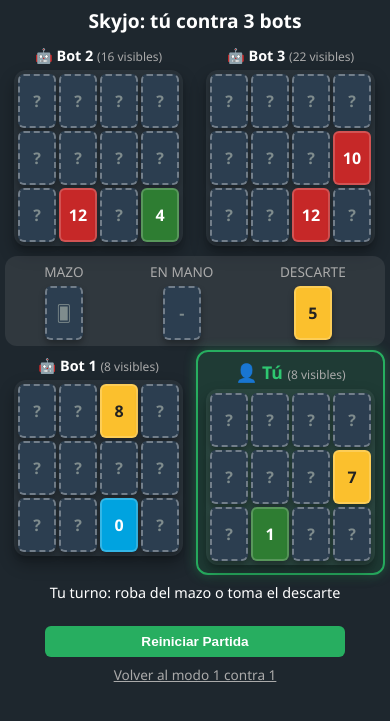
After one commit to JimenezPena/SkyjoBot, a Flask app: page /cuatro in a window 390 px wide. The commit adds this page. Shown: the top 721 px of the page. Run offline with Flask 3, Linux system fonts and the light colour scheme; some libraries are stand-ins or nearby versions.

Commit message:
Modo 4 jugadores en la web: humano contra 3 heurísticos

```diff
--- /dev/null
+++ b/templates/cuatro.html
@@ -0,0 +1,495 @@
+<!DOCTYPE html>
+<html lang="es">
+<head>
+    <meta charset="UTF-8">
+    <meta name="viewport" content="width=device-width, initial-scale=1.0">
+    <title>Skyjo 4 jugadores</title>
+    <style>
+        :root {
+            --bg-color: #1e272e;
+            --card-neg: #1b365d;   /* -2, -1: Azul Oscuro */
+            --card-zero: #00a3e0;  /* 0: Cyan */
+            --card-low: #2e7d32;   /* 1-4: Verde */
+            --card-mid: #fbc02d;   /* 5-8: Amarillo */
+            --card-high: #c62828;  /* 9-12: Rojo */
+            --card-back: #2c3e50;  /* Carta Oculta */
+        }
+
+        body {
+            font-family: 'Segoe UI', Tahoma, Geneva, Verdana, sans-serif;
+            background-color: var(--bg-color);
+            color: white;
+            display: flex;
+            flex-direction: column;
+            align-items: center;
+            margin: 0;
+            padding: 15px;
+        }
+
+        h1 { margin: 5px 0 15px 0; font-size: 1.8rem; }
+
+	.game-container {
+	    display: flex;
+	    flex-direction: column;
+	    align-items: center;
+	    gap: 20px;
+	    width: 100%;
+	    max-width: 760px;
+	}
+
+        /* TABLEROS */
+        .board {
+            display: grid;
+            grid-template-columns: repeat(4, 1fr);
+            gap: 10px;
+            background: rgba(255, 255, 255, 0.05);
+            padding: 12px;
+            border-radius: 12px;
+            box-shadow: 0 8px 16px rgba(0,0,0,0.3);
+        }
+
+	.boards-row {
+	    display: flex;
+	    justify-content: center;
+	    align-items: flex-start;
+	    gap: 20px;
+	    width: 100%;
+	    flex-wrap: wrap;   /* en pantallas estrechas se apilan */
+	}
+
+	.board-wrapper {
+	    display: flex;
+	    flex-direction: column;
+	    align-items: center;
+	}
+
+        .player-label {
+            font-weight: bold;
+            font-size: 1.1rem;
+            margin-bottom: 5px;
+        }
+
+        /* CARTAS */
+        .card {
+            width: 65px;
+            height: 95px;
+            border-radius: 8px;
+            display: flex;
+            justify-content: center;
+            align-items: center;
+            font-size: 1.8rem;
+            font-weight: bold;
+            box-shadow: 0 4px 6px rgba(0,0,0,0.3);
+            border: 2px solid #ffffff33;
+            cursor: pointer;
+            user-select: none;
+            transition: transform 0.1s ease, border-color 0.2s ease;
+        }
+
+        .card:hover { transform: scale(1.05); }
+
+        /* Colores Skyjo */
+        .card-neg { background-color: var(--card-neg); color: #fff; }
+        .card-zero { background-color: var(--card-zero); color: #fff; }
+        .card-low { background-color: var(--card-low); color: #fff; }
+        .card-mid { background-color: var(--card-mid); color: #222; }
+        .card-high { background-color: var(--card-high); color: #fff; }
+        .card-hidden {
+            background-color: var(--card-back);
+            color: #7f8c8d;
+            border: 2px dashed #ffffff55;
+        }
+        .card-removed { visibility: hidden; }
+
+        /* Transición suave para el cambio de turno */
+	.board-wrapper {
+	    padding: 8px;
+	    border-radius: 12px;
+	    transition: all 0.3s ease;
+	    border: 2px solid transparent;
+	}
+
+	/* Estilo para el jugador en turno */
+	.board-wrapper.active-turn {
+	    background-color: rgba(39, 174, 96, 0.15); /* Fondo verde tenue */
+	    border-color: #27ae60;                      /* Borde verde brillante */
+	    box-shadow: 0 0 12px rgba(39, 174, 96, 0.4);
+	}
+
+	.board-wrapper.active-turn .player-label {
+	    color: #2ec771;
+	    font-weight: bold;
+	}
+
+        /* ZONA CENTRAL (MAZOS Y ACCIONES) */
+        .middle-zone {
+            display: flex;
+            justify-content: space-around;
+            align-items: center;
+            width: 100%;
+            background: rgba(255, 255, 255, 0.08);
+            padding: 15px;
+            border-radius: 12px;
+        }
+
+	.hand-wrapper {
+	    display: flex;
+	    align-items: flex-end;
+	    gap: 8px;
+	}
+
+	.btn-discard-slot {
+	    width: 80px;
+	    height: 100px;
+	    background-color: #c62828;
+	    color: white;
+	    border: 2px solid #ffffff99;
+	    border-radius: 8px;
+	    cursor: pointer;
+	    display: flex;
+	    flex-direction: column;
+	    align-items: center;
+	    justify-content: center;
+	    font-size: 1.8rem;
+	    padding: 0;
+	    box-shadow: 0 4px 6px rgba(0, 0, 0, 0.3);
+	    transition: transform 0.1s ease, background-color 0.2s ease;
+	}
+
+	.btn-discard-slot span {
+	    font-size: 0.65rem;
+	    font-weight: bold;
+	    text-transform: uppercase;
+	    margin-top: 2px;
+	}
+
+	.btn-discard-slot:hover {
+	    background-color: #e53935;
+	    transform: scale(1.05);
+	}
+
+	@keyframes shake {
+	    0%, 100% { transform: translateX(0); }
+	    20%, 60% { transform: translateX(-10px); }
+	    40%, 80% { transform: translateX(10px); }
+	}
+
+	.defeat-effect {
+	    animation: shake 0.5s ease-in-out;
+	}
+
+	/* Ajuste específico para móviles dentro de tu media query @media (max-width: 600px) */
+	@media (max-width: 600px) {
+	    .btn-discard-slot {
+		width: 44px;
+		height: 66px;
+		font-size: 1.1rem;
+		border-radius: 5px;
+	    }
+
+	    .btn-discard-slot span {
+		font-size: 0.5rem;
+	    }
+	}
+
+        .deck-container {
+            display: flex;
+            flex-direction: column;
+            align-items: center;
+            gap: 5px;
+        }
+
+        .deck-title { font-size: 0.85rem; color: #aaa; text-transform: uppercase; }
+
+        /* PANEL DE ACCIONES / MENSAJES */
+        .status-panel {
+            text-align: center;
+            font-size: 1.1rem;
+            min-height: 40px;
+        }
+
+        .btn-action {
+            background-color: #27ae60;
+            color: white;
+            border: none;
+            padding: 10px 20px;
+            font-size: 1rem;
+            border-radius: 6px;
+            cursor: pointer;
+            font-weight: bold;
+            margin-top: 10px;
+        }
+
+        .btn-action:hover { background-color: #2ec771; }
+        .btn-action:disabled { background-color: #7f8c8d; cursor: not-allowed; }
+
+        /* Adaptación para pantallas pequeñas / móviles verticales */
+	@media (max-width: 600px) {
+	    html, body {
+		/* Permite scroll vertical únicamente si la pantalla es excesivamente corta */
+		overflow-y: auto;
+		height: auto;
+	    }
+
+	    body {
+		padding: 5px;
+	    }
+
+	    h1 {
+		font-size: 1.2rem;
+		margin: 2px 0 6px 0;
+	    }
+
+	    .game-container {
+		gap: 8px;
+	    }
+
+	    .boards-row {
+		gap: 8px;
+	    }
+
+	    /* Reducimos el padding y el espacio entre cartas del tablero */
+	    .board {
+		gap: 5px;
+		padding: 6px;
+	    }
+
+	    /* Reducimos el tamaño de las cartas */
+	    .card {
+		width: 44px;
+		height: 66px;
+		font-size: 1.2rem;
+		border-radius: 6px;
+	    }
+
+	    /* Ajustes para los botones de acción */
+	    .btn-action {
+		padding: 8px 14px;
+		font-size: 0.85rem;
+		margin-top: 5px;
+		width: 90%; /* Para asegurarse de que no sobresalga horizontalmente */
+		max-width: 300px;
+	    }
+
+	    /* Reducimos el padding de la zona central */
+	    .middle-zone {
+		padding: 6px;
+	    }
+
+	    .status-panel {
+		font-size: 0.90rem;
+		min-height: 30px;
+	    }
+	}
+
+
+        .opponents { display: flex; justify-content: center; gap: 10px; width: 100%; flex-wrap: wrap; }
+        .opponents .card { width: 44px; height: 64px; font-size: 1.2rem; border-radius: 6px; cursor: default; }
+        .opponents .card:hover { transform: none; }
+        .opponents .board { gap: 5px; padding: 6px; }
+        .opponents .board-wrapper { padding: 4px; }
+        .opponents .player-label { font-size: 0.9rem; }
+        .vis-pts { font-size: 0.75rem; color: #aaa; font-weight: normal; }
+        .link-vuelta { color: #aaa; font-size: 0.85rem; }
+        @media (max-width: 600px) { .opponents .card { width: 30px; height: 44px; font-size: 0.85rem; } }
+        /* Mesa 2x2 en sentido horario: tú abajo a la derecha; tras de ti juega el de abajo a la izquierda, luego arriba a la izquierda y arriba a la derecha */
+        .mesa { display: grid; grid-template-columns: 1fr 1fr; gap: 12px; width: 100%; justify-items: center; }
+        .mesa .opponents { display: contents; }
+        .mesa #wrapper-2 { grid-area: 1 / 1; }
+        .mesa #wrapper-3 { grid-area: 1 / 2; }
+        .mesa #wrapper-1 { grid-area: 3 / 1; }
+        .mesa #wrapper-0 { grid-area: 3 / 2; }
+        .mesa .middle-zone { grid-area: 2 / 1 / 3 / 3; box-sizing: border-box; }
+        .mesa .card { width: 54px; height: 78px; font-size: 1.4rem; }
+        .mesa #board-0 .card { cursor: pointer; }
+        @media (max-width: 600px) { .mesa { gap: 4px; } .mesa .card { width: 34px; height: 50px; font-size: 1rem; } .mesa .board { gap: 3px; padding: 4px; } }
+    </style>
+</head>
+<!-- Librería para el efecto de confeti -->
+<script src="https://cdn.jsdelivr.net/npm/canvas-confetti@1.6.0/dist/confetti.browser.min.js"></script>
+
+<!-- Librería para el efecto de confeti -->
+<script src="https://cdn.jsdelivr.net/npm/canvas-confetti@1.6.0/dist/confetti.browser.min.js"></script>
+<body>
+    <h1>Skyjo: tú contra 3 bots</h1>
+    <div class="game-container">
+        <div class="mesa">
+        <div class="opponents" id="opponents"></div>
+        <div id="wrapper-0" class="board-wrapper">
+            <div class="player-label" id="label-0">👤 Tú</div>
+            <div id="board-0" class="board"></div>
+        </div>
+        <div class="middle-zone">
+            <div class="deck-container">
+                <span class="deck-title">Mazo</span>
+                <div id="deck-draw" class="card card-hidden" onclick="robarMazo()">🂠</div>
+            </div>
+            <div class="hand-wrapper">
+                <div class="deck-container">
+                    <span class="deck-title">En Mano</span>
+                    <div id="card-hand" class="card card-hidden">-</div>
+                </div>
+                <button id="btn-descartar" class="btn-discard-slot" style="display:none" onclick="iniciarDescarte()" title="Descartar y voltear">
+                    🗑️<br><span>Descartar</span>
+                </button>
+            </div>
+            <div class="deck-container">
+                <span class="deck-title">Descarte</span>
+                <div id="deck-discard" class="card card-hidden" onclick="tomarDescarte()">-</div>
+            </div>
+        </div>
+        </div>
+
+        <div class="status-panel" id="status-msg">Cargando partida...</div>
+        <button class="btn-action" onclick="nuevaPartida()">Reiniciar Partida</button>
+        <a class="link-vuelta" href="/">Volver al modo 1 contra 1</a>
+    </div>
+
+    <script>
+        const API = '/api/4';
+        const BOT_DELAY_MS = 1500;
+        const NOMBRES = ['Tú', 'Bot 1', 'Bot 2', 'Bot 3'];
+        let gameState = null, partidaId = 0, modoDescarte = false, bucleActivo = false;
+        const sleep = ms => new Promise(r => setTimeout(r, ms));
+
+        function getCardColorClass(val, vis) {
+            if (vis === -1) return 'card-removed';
+            if (vis === 0) return 'card-hidden';
+            if (val < 0) return 'card-neg';
+            if (val === 0) return 'card-zero';
+            if (val <= 4) return 'card-low';
+            if (val <= 8) return 'card-mid';
+            return 'card-high';
+        }
+
+        function ptsVisibles(tab) {
+            let s = 0;
+            for (const fila of tab) for (const [v, vis] of fila) if (vis === 1) s += v;
+            return s;
+        }
+
+        function pintarTablero(cont, tab, clicable) {
+            cont.innerHTML = '';
+            for (let f = 0; f < 3; f++) for (let c = 0; c < 4; c++) {
+                const [val, vis] = tab[f][c];
+                const d = document.createElement('div');
+                d.className = `card ${getCardColorClass(val, vis)}`;
+                d.innerText = vis === 1 ? val : (vis === 0 ? '?' : '');
+                if (clicable) { const idx = f * 4 + c; d.onclick = () => hacerAccionCasilla(idx); }
+                cont.appendChild(d);
+            }
+        }
+
+        function asegurarOponentes(n) {
+            const cont = document.getElementById('opponents');
+            if (cont.children.length === n - 1) return;
+            cont.innerHTML = '';
+            for (let j = 1; j < n; j++) {
+                cont.insertAdjacentHTML('beforeend',
+                    `<div id="wrapper-${j}" class="board-wrapper"><div class="player-label" id="label-${j}"></div><div id="board-${j}" class="board"></div></div>`);
+            }
+        }
+
+        function renderGame(state) {
+            gameState = state;
+            modoDescarte = false;
+            const n = state.tableros.length;
+            asegurarOponentes(n);
+
+            for (let j = 0; j < n; j++) {
+                pintarTablero(document.getElementById('board-' + j), state.tableros[j], j === 0);
+                document.getElementById('wrapper-' + j).classList.toggle('active-turn', !state.game_over && state.turno_actual === j);
+                const icono = j === 0 ? '👤' : '🤖';
+                let txt = `${icono} ${NOMBRES[j]} <span class="vis-pts">(${ptsVisibles(state.tableros[j])} visibles`;
+                if (state.game_over) txt += ` · ${state.puntos[j]} pts`;
+                document.getElementById('label-' + j).innerHTML = txt + ')</span>';
+            }
+
+            const puedeDescartar = state.turno_actual === 0 && state.fase_turno === 2 && state.action_mask.slice(14, 26).some(m => m);
+            document.getElementById('btn-descartar').style.display = puedeDescartar ? 'inline-block' : 'none';
+
+            const cd = document.getElementById('deck-discard');
+            if (state.top_descarte !== null) {
+                cd.className = `card ${getCardColorClass(state.top_descarte, 1)}`;
+                cd.innerText = state.top_descarte;
+            }
+            const ch = document.getElementById('card-hand');
+            if (state.carta_en_mano !== null) {
+                ch.className = `card ${getCardColorClass(state.carta_en_mano, 1)}`;
+                ch.innerText = state.carta_en_mano;
+            } else { ch.className = 'card card-hidden'; ch.innerText = '-'; }
+
+            const msg = document.getElementById('status-msg');
+            if (state.game_over) {
+                const p = state.puntos, mejor = Math.min(...p);
+                const ganadores = p.map((x, i) => x === mejor ? i : -1).filter(i => i >= 0);
+                const tabla = p.map((x, i) => `${NOMBRES[i]}: ${x}`).join(' | ');
+                if (ganadores.includes(0)) {
+                    msg.innerHTML = `🎉 <b>${ganadores.length > 1 ? '¡EMPATE EN CABEZA!' : '¡VICTORIA!'}</b> 🎉<br>${tabla}`;
+                    confetti({ particleCount: 100, spread: 70, origin: { y: 0.6 } });
+                } else {
+                    const pos = p.filter(x => x < p[0]).length + 1;
+                    msg.innerHTML = `💀 <b>Quedas ${pos}º</b> — gana ${NOMBRES[ganadores[0]]}<br>${tabla}`;
+                }
+            } else if (state.turno_actual === 0) {
+                msg.innerHTML = state.fase_turno === 1 ? 'Tu turno: roba del mazo o toma el descarte' : 'Tu turno: coloca la carta en tu tablero o descártala';
+            } else {
+                msg.innerHTML = `Turno de ${NOMBRES[state.turno_actual]}...`;
+            }
+        }
+
+        async function turnoBots(id) {
+            if (bucleActivo) return;
+            bucleActivo = true;
+            try {
+                while (gameState && !gameState.game_over && gameState.turno_actual !== 0) {
+                    await sleep(BOT_DELAY_MS);
+                    if (id !== partidaId) return;
+                    const res = await fetch(API + '/bot_step', { method: 'POST' });
+                    if (!res.ok) return;
+                    const data = await res.json();
+                    if (id !== partidaId) return;
+                    renderGame(data);
+                }
+            } finally { bucleActivo = false; }
+        }
+
+        async function nuevaPartida() {
+            partidaId++;
+            const res = await fetch(API + '/reset', { method: 'POST' });
+            renderGame(await res.json());
+            turnoBots(partidaId);      // por si el asiento inicial no fuera el tuyo
+        }
+
+        async function enviarAccion(accion) {
+            const res = await fetch(API + '/step', {
+                method: 'POST', headers: { 'Content-Type': 'application/json' },
+                body: JSON.stringify({ action: accion })
+            });
+            if (!res.ok) return;
+            renderGame(await res.json());
+            await turnoBots(partidaId);
+        }
+
+        function iniciarDescarte() {
+            modoDescarte = true;
+            const ch = document.getElementById('card-hand'), cd = document.getElementById('deck-discard');
+            cd.className = ch.className; cd.innerText = ch.innerText;
+            ch.className = 'card card-hidden'; ch.innerText = '-';
+            document.getElementById('btn-descartar').style.display = 'none';
+            document.getElementById('status-msg').innerHTML = '<b>👇 Haz clic en una de tus cartas ocultas para voltearla</b>';
+        }
+
+        function tomarDescarte() { if (gameState && gameState.turno_actual === 0 && gameState.fase_turno === 1) enviarAccion(0); }
+        function robarMazo() { if (gameState && gameState.turno_actual === 0 && gameState.fase_turno === 1) enviarAccion(1); }
+
+        function hacerAccionCasilla(idx) {
+            if (!gameState || gameState.turno_actual !== 0 || gameState.fase_turno !== 2) return;
+            const accion = idx + (modoDescarte ? 14 : 2);
+            if (gameState.action_mask[accion]) enviarAccion(accion);
+        }
+
+        nuevaPartida();
+    </script>
+</body>
+</html>
--- a/templates/index.html
+++ b/templates/index.html
@@ -334,6 +334,7 @@
 	    <div class="status-panel" id="status-msg">Cargando partida...</div>
 
 	    <button class="btn-action" onclick="nuevaPartida()">Reiniciar Partida</button>
+	    <a href="/cuatro" style="color:#aaa; font-size:0.85rem;">Jugar 1 contra 3 bots (4 jugadores)</a>
 	</div>
 
     <script>
```
Also changed, not shown: online_app.py (+62 -11 lines), tests/test_web.py (+27 -3 lines).
